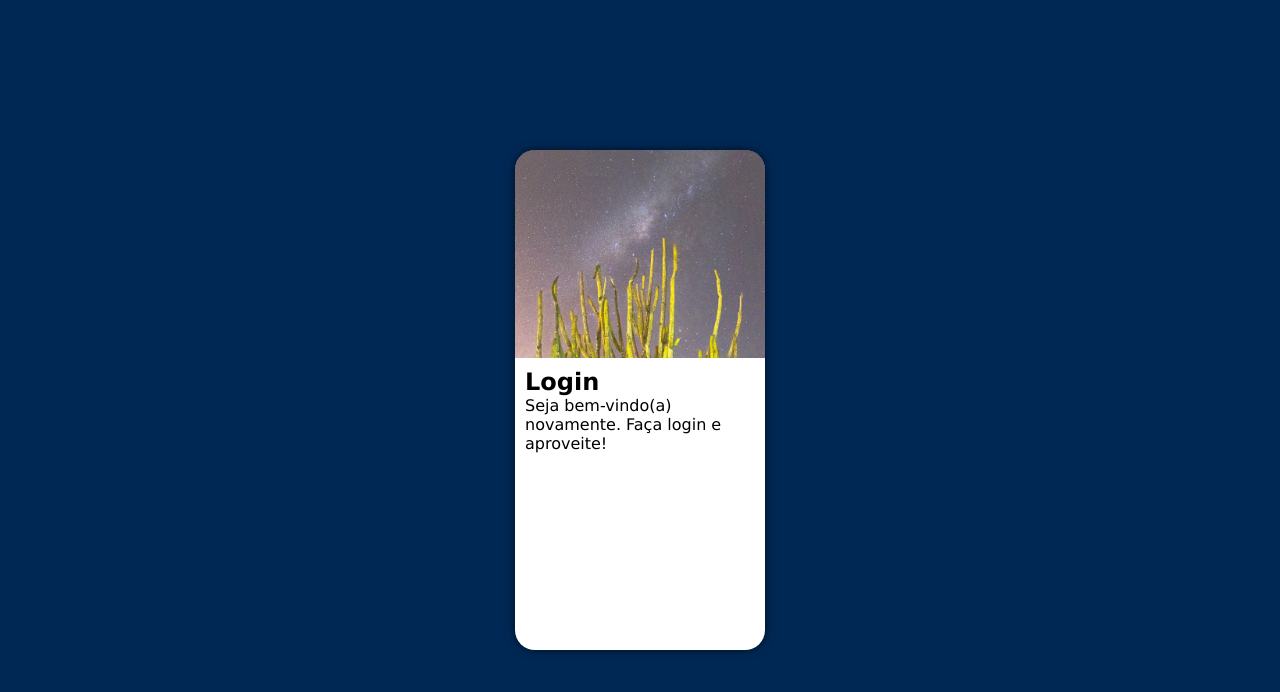
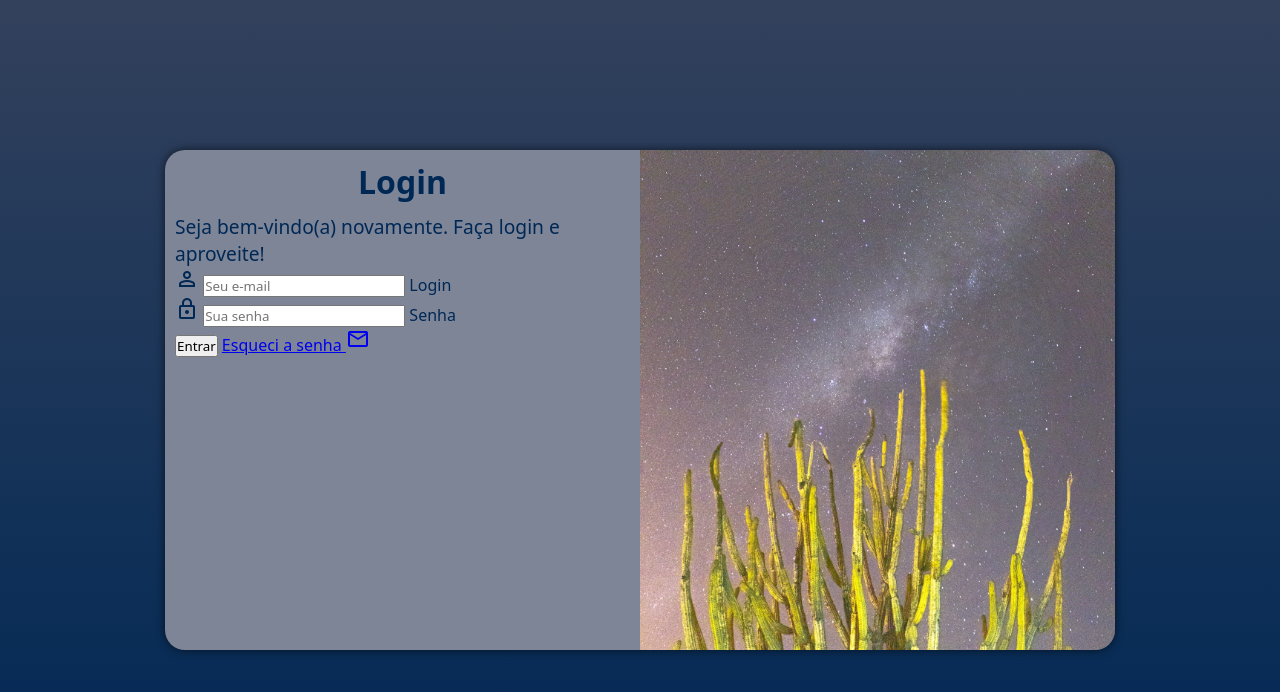
Before and after one commit to nathanfabio/projeto-login, a plain HTML site: page index.html in a window 1280 px wide. Drawn offline with nearby package versions, Linux system fonts and the light colour scheme.

Commit message:
login form update 2

```diff
--- /dev/null
+++ b/estilos/media-query.css
@@ -0,0 +1,53 @@
+@charset "UTF-8";
+
+@media screen and (min-width: 768px) and (min-width: 992px) {
+
+    body {
+        background-image: linear-gradient(to top, #002855, #33415c);
+    }
+
+    #login {
+        width: 70vw;
+    }
+
+    #imagem {
+        float: left;
+        width: 30%;
+        height: 100%;
+    }
+
+    #form {
+        float: right;
+        width: 70%;
+    }
+}
+
+@media screen and (min-width: 992px) {
+
+    body {
+        background-image: linear-gradient(to top, #002855, #33415c);
+    }
+
+    #login {
+        width: 950px;
+    }
+
+    #imagem {
+        float: right;
+        width: 50%;
+        height: 100%;
+    }
+
+    #form {
+        float: left;
+        width: 50%;
+    }
+
+    #form h1 {
+        font-size: 2em;
+    }
+
+    #form p {
+        font-size: 1.2em;
+    }
+}
--- a/estilos/style.css
+++ b/estilos/style.css
@@ -4,7 +4,7 @@
     margin: 0px;
     padding: 0px;
     box-sizing: border-box;
-    font-family: 'Lucida Sans', 'Lucida Sans Regular', 'Lucida Grande', 'Lucida Sans Unicode', Geneva, Verdana, sans-serif;
+    font-family: system-ui, -apple-system, BlinkMacSystemFont, 'Segoe UI', Roboto, Oxygen, Ubuntu, Cantarell, 'Open Sans', 'Helvetica Neue', sans-serif;
 }
 
 :root {
@@ -38,6 +38,10 @@ main {
     border-radius: 20px;
     overflow: hidden;
     box-shadow: 0px 0px 10px rgba(0, 0, 0, 0.623);
+    transition: width .5s, height .5s;
+    transition-timing-function: ease;
+    background-color: var(--cinza3);
+    color: var(--azul3);
 }
 
 #imagem {
@@ -52,3 +56,12 @@ main {
     display: block;
     padding: 10px;
 }
+
+#form h1 {
+    text-align: center;
+    margin-bottom: 10px;
+}
+
+#form p {
+    font-size: 0.8em;
+}
--- a/index.html
+++ b/index.html
@@ -6,6 +6,8 @@
     <meta name="viewport" content="width=device-width, initial-scale=1.0">
     <title>Login</title>
     <link rel="stylesheet" href="estilos/style.css">
+    <link rel="stylesheet" href="estilos/media-query.css">
+    <link rel="stylesheet" href="https://fonts.googleapis.com/css2?family=Material+Symbols+Outlined:opsz,wght,FILL,GRAD@48,400,0,0" />
 </head>
 <body>
     <main>
@@ -16,8 +18,27 @@
             <div id="form">
                 <h1>Login</h1>
                 <p>Seja bem-vindo(a) novamente. Faça login e aproveite!</p>
-                <form action="login.php" method="post">
-
+                <form action="login.php" method="post" autocomplete="on">
+                    <div class="campo">
+                        <span class="material-symbols-outlined">
+                            person
+                            </span>
+                        <input type="email" name="login" id="ilogin" placeholder="Seu e-mail" autocomplete="email" required maxlength="25">
+                        <label for="ilogin">Login</label>
+                    </div>
+                    <div class="campo">
+                        <span class="material-symbols-outlined">
+                            lock
+                            </span>
+                        <input type="password" name="senha" id="isenha" placeholder="Sua senha" autocomplete="current-password" required minlength="8" maxlength="20">
+                        <label for="isenha">Senha</label>
+                    </div>
+                    <input type="submit" value="Entrar">
+                    <a href="esqueci.html">
+                        Esqueci a senha <span class="material-symbols-outlined">
+                            mail
+                            </span>
+                    </a>
                 </form>
             </div>
         </section>
```
